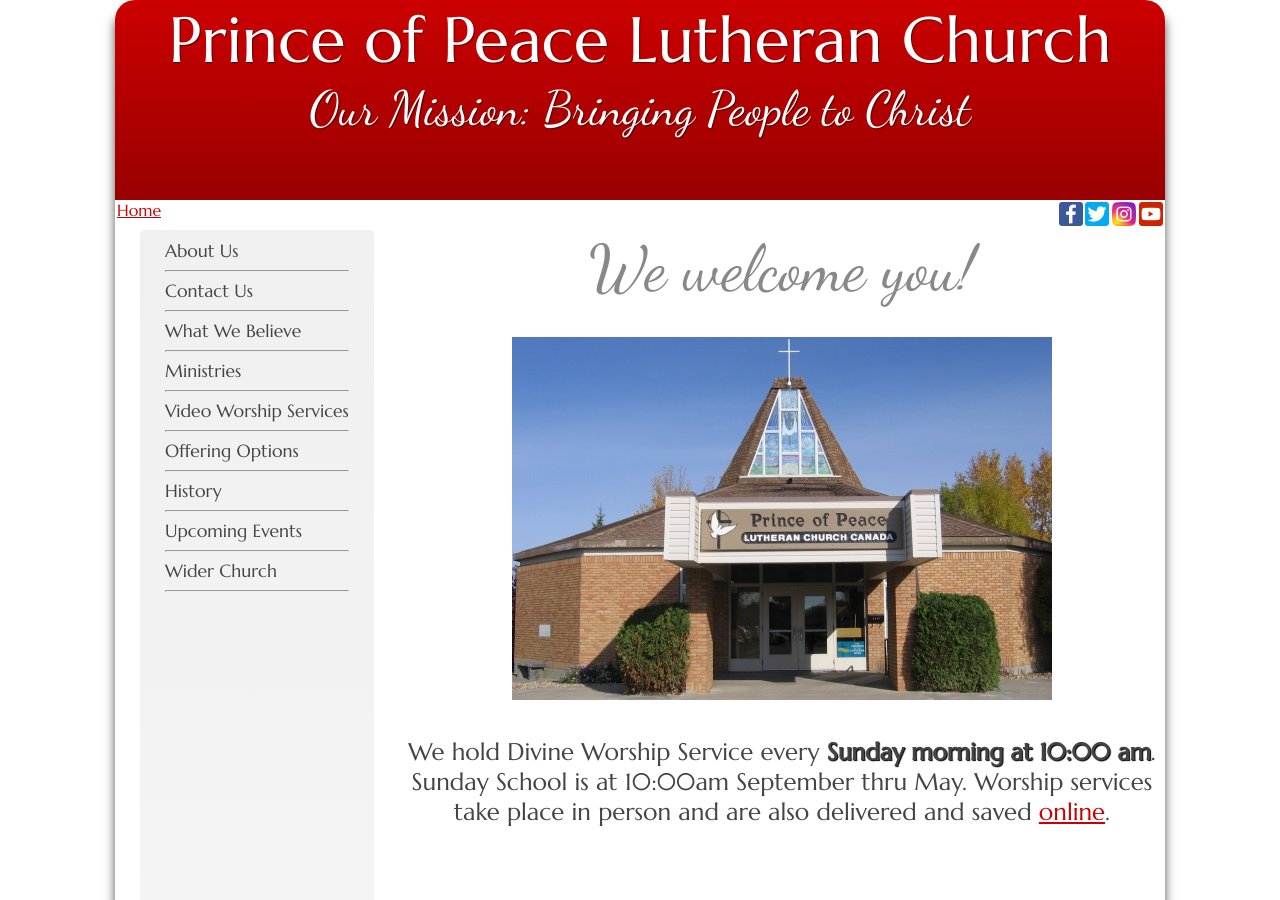
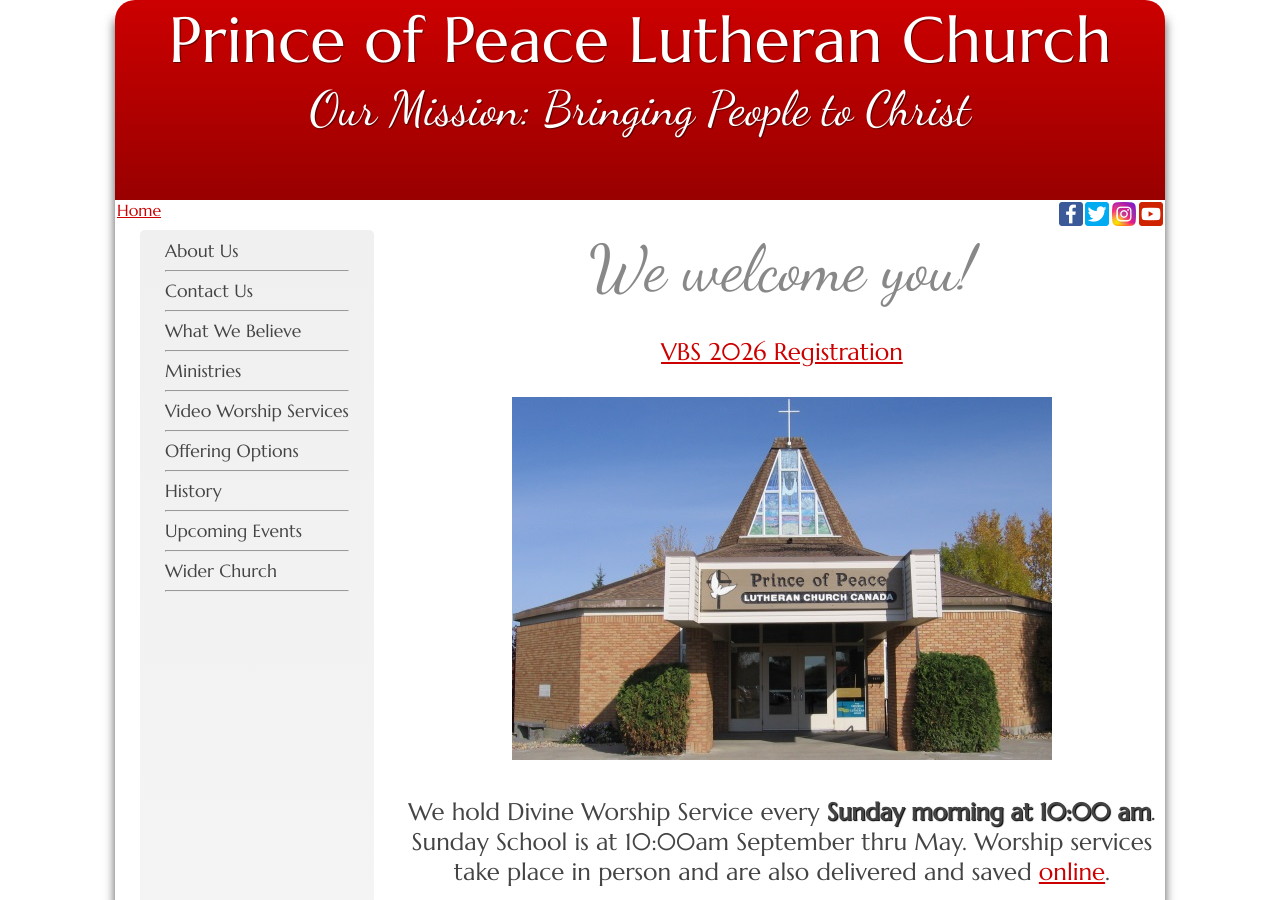
Before and after one commit to weslowsk/princeofpeace, a Jekyll site: the page built from index.html, in a window 1280 px wide and 900 px high. Built offline with Jekyll 4.4.1, drawn with Linux system fonts in a browser that asks for light colours.

Commit message:
add VBS registration

```diff
--- a/index.html
+++ b/index.html
@@ -9,11 +9,11 @@ layout: default
 <h3>We welcome you!</h3>
 <p class="center larger1">
 </br/>
-<!--
-<a href="https://vbsmate.com/events/2025POPRegina/30463" target="vbsmate">VBS 2025 Registration</a>
+
+<a href="https://vbsmate.com/events/2026POPRegina/31551" target="vbsmate">VBS 2026 Registration</a>
 </br/>
 </br/>
--->
+
 <img src="{{site.baseurl}}/images/church_building.jpg" alt="">
 </br/></br/>
 We hold Divine Worship Service every <b>Sunday morning at 10:00 am</b>.
```
